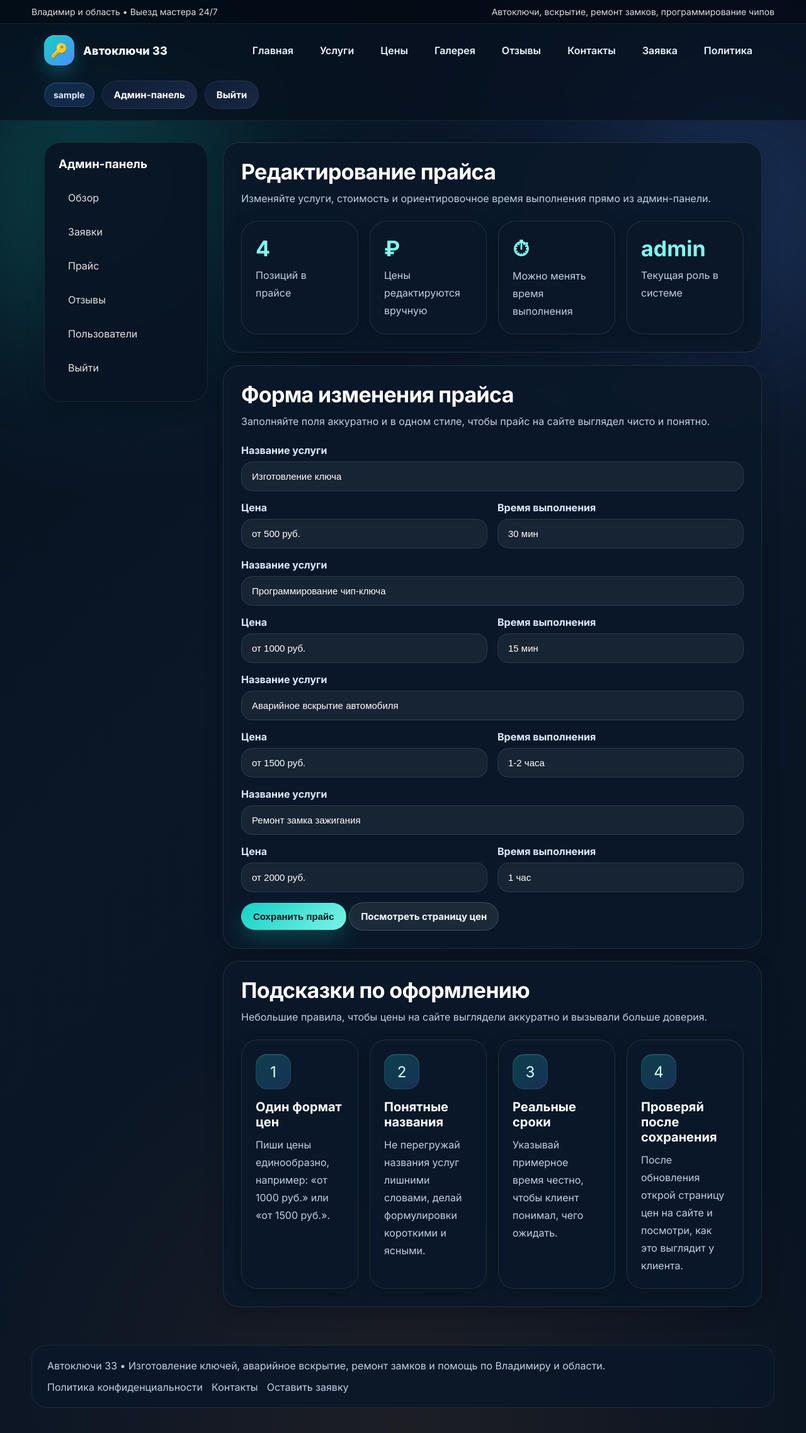
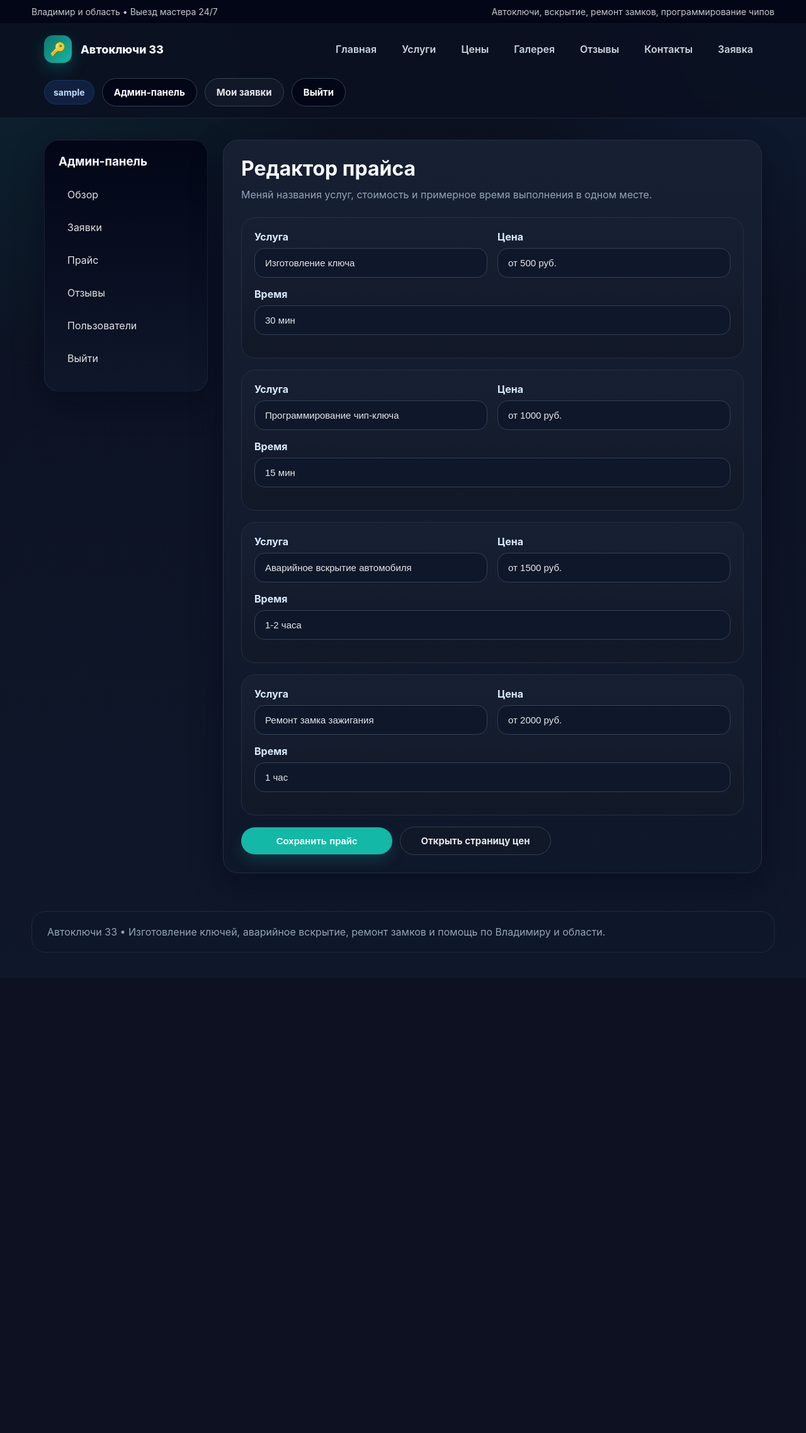
Before and after one commit to eruovi/AutoKey, a Flask app: page /admin/prices in a window 1280 px wide. Shown: the whole page at 63% size. After the commit the page ends 1513 px from the top, so only its background shows below. Run offline with Flask 3, Linux system fonts and the light colour scheme; the visitor is signed in with stand-in values (Sample User, id 1).

Commit message:
unify dark admin templates

```diff
--- a/templates/admin/prices.html
+++ b/templates/admin/prices.html
@@ -1,4 +1,4 @@
-{% extends 'base.html' %}
+{% extends 'admin/base.html' %}
 {% block title %}Прайс | Админ-панель{% endblock %}
 {% block content %}
 
@@ -16,99 +16,37 @@
     <div class="admin-main">
         <section class="content-card">
             <div class="section-head">
-                <h2>Редактирование прайса</h2>
-                <p>Изменяйте услуги, стоимость и ориентировочное время выполнения прямо из админ-панели.</p>
-            </div>
-
-            <div class="stats-grid">
-                <div class="stat-card">
-                    <strong>{{ prices|length }}</strong>
-                    <p>Позиций в прайсе</p>
-                </div>
-
-                <div class="stat-card">
-                    <strong>₽</strong>
-                    <p>Цены редактируются вручную</p>
-                </div>
-
-                <div class="stat-card">
-                    <strong>⏱</strong>
-                    <p>Можно менять время выполнения</p>
-                </div>
-
-                <div class="stat-card">
-                    <strong>{{ session.get('role') }}</strong>
-                    <p>Текущая роль в системе</p>
-                </div>
-            </div>
-        </section>
-
-        <section class="content-card">
-            <div class="section-head">
-                <h2>Форма изменения прайса</h2>
-                <p>Заполняйте поля аккуратно и в одном стиле, чтобы прайс на сайте выглядел чисто и понятно.</p>
+                <h2>Редактор прайса</h2>
+                <p>Меняй названия услуг, стоимость и примерное время выполнения в одном месте.</p>
             </div>
 
             <form method="POST" class="price-editor-form">
                 {% for item in prices %}
                 <div class="price-edit-card">
-                    <div class="form-group">
-                        <label class="form-label">Название услуги</label>
-                        <input type="text" name="service" value="{{ item.service }}" required>
-                    </div>
+                    <div class="form-grid">
+                        <div class="form-group">
+                            <label class="form-label">Услуга</label>
+                            <input type="text" name="service" value="{{ item.service }}" required>
+                        </div>
 
-                    <div class="form-grid">
                         <div class="form-group">
                             <label class="form-label">Цена</label>
                             <input type="text" name="price" value="{{ item.price }}" required>
                         </div>
+                    </div>
 
-                        <div class="form-group">
-                            <label class="form-label">Время выполнения</label>
-                            <input type="text" name="time" value="{{ item.time }}" required>
-                        </div>
+                    <div class="form-group">
+                        <label class="form-label">Время</label>
+                        <input type="text" name="time" value="{{ item.time }}" required>
                     </div>
                 </div>
                 {% endfor %}
 
                 <div class="admin-form-actions">
                     <button type="submit">Сохранить прайс</button>
-                    <a href="{{ url_for('prices') }}" class="btn btn-light">Посмотреть страницу цен</a>
+                    <a href="{{ url_for('prices') }}" class="btn btn-light">Открыть страницу цен</a>
                 </div>
             </form>
-        </section>
-
-        <section class="content-card">
-            <div class="section-head">
-                <h2>Подсказки по оформлению</h2>
-                <p>Небольшие правила, чтобы цены на сайте выглядели аккуратно и вызывали больше доверия.</p>
-            </div>
-
-            <div class="feature-grid">
-                <div class="feature-card">
-                    <div class="feature-icon">1</div>
-                    <h3>Один формат цен</h3>
-                    <p>Пиши цены единообразно, например: «от 1000 руб.» или «от 1500 руб.».</p>
-                </div>
-
-                <div class="feature-card">
-                    <div class="feature-icon">2</div>
-                    <h3>Понятные названия</h3>
-                    <p>Не перегружай названия услуг лишними словами, делай формулировки короткими и ясными.</p>
-                </div>
-
-                <div class="feature-card">
-                    <div class="feature-icon">3</div>
-                    <h3>Реальные сроки</h3>
-                    <p>Указывай примерное время честно, чтобы клиент понимал, чего ожидать.</p>
-                </div>
-
-                <div class="feature-card">
-                    <div class="feature-icon">4</div>
-                    <h3>Проверяй после сохранения</h3>
-                    <p>После обновления открой страницу цен на сайте и посмотри, как это выглядит у клиента.</p>
-                </div>
-            </div>
         </section>
     </div>
 </div>
```
Also changed, not shown: templates/admin/users.html (+18 -48 lines).
